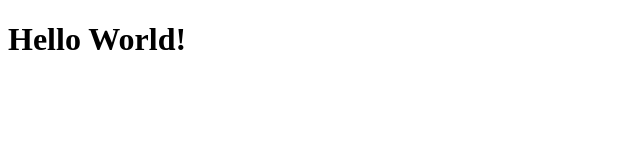
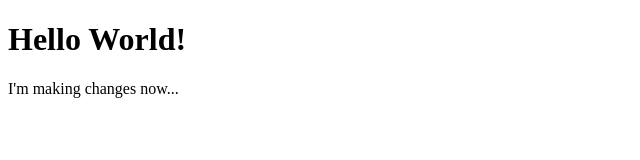
Before and after one commit to nohue/demopsproject, a plain HTML site: page index.html in a window 1280 px wide. Shown: the whole page, without its empty margins (0-640 px from the left). Drawn offline with Linux system fonts and the light colour scheme.

Commit message:
Testing file changes

```diff
--- a/index.html
+++ b/index.html
@@ -8,5 +8,6 @@
 </head>
 <body>
 	<h1>Hello World!</h1>
+	<p>I'm making changes now...</p>
 </body>
 </html>
```
